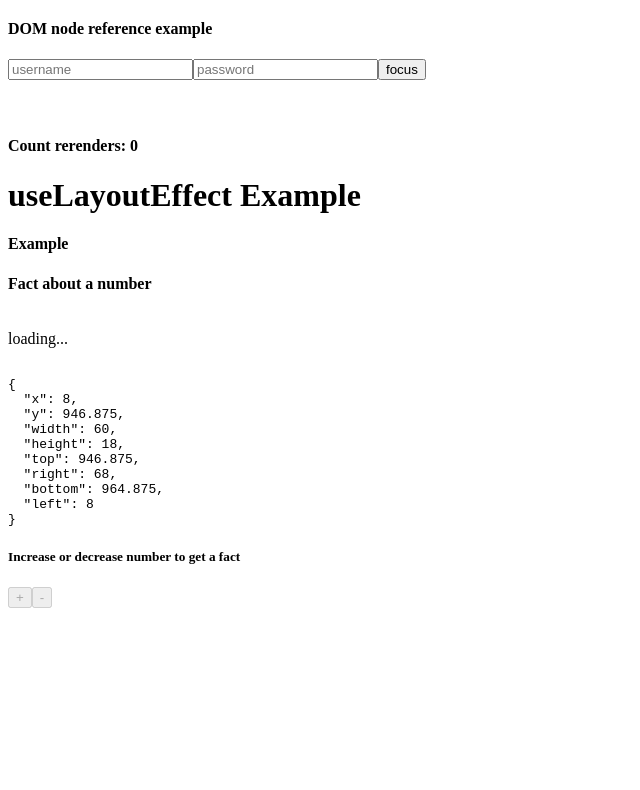
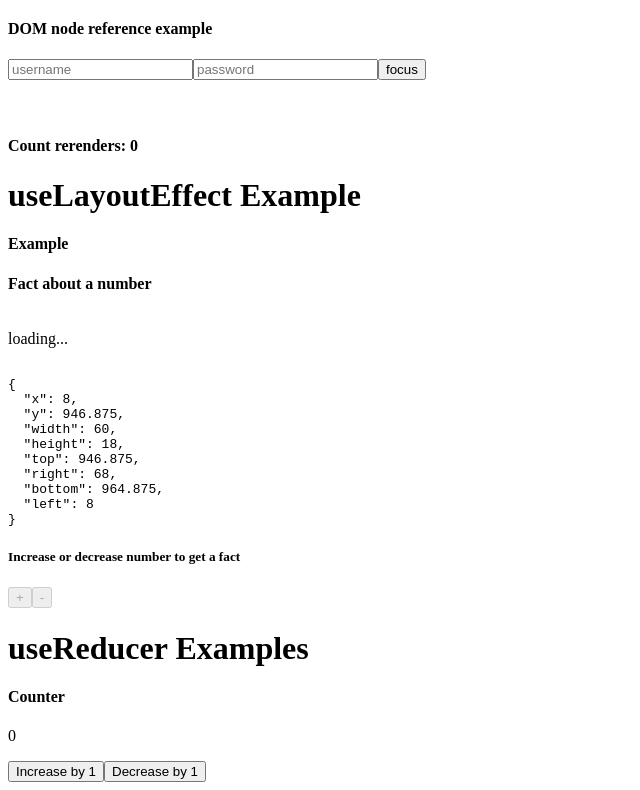
Before and after one commit to neicore/react-hooks, a React (Vite) app: page / in a window 1280 px wide. Shown: the part 617-1407 px from the top of the page, without its empty margins (0-640 px from the left). Before the commit the page ends 1233 px from the top, so only its background shows below. Built offline with nearby package versions, Linux system fonts and the light colour scheme; no server answers.

Commit message:
:white_check_mark: useReducer

```diff
--- a/src/App.tsx
+++ b/src/App.tsx
@@ -1,5 +1,6 @@
 import UseEffect from './useEffect'
 import UseLayoutEffect from './useLayoutEffect'
+import UseReducer from './useReducer'
 import UseRef from './useRef'
 import UseState from './usestate'
 
@@ -10,6 +11,7 @@ const App = () => {
       <UseEffect />
       <UseRef />
       <UseLayoutEffect />
+      <UseReducer />
     </>
   )
 }
--- /dev/null
+++ b/src/useReducer/index.tsx
@@ -0,0 +1,72 @@
+import { useReducer } from 'react'
+
+enum CountActionKind {
+  INCREASE = 'INCREASE',
+  DECREASE = 'DECREASE',
+}
+
+// An interface for our actions
+interface CountAction {
+  type: CountActionKind
+  payload: number
+}
+
+// An interface for our state
+interface CountState {
+  count: number
+}
+
+const counterReducer = (state: CountState, action: CountAction) => {
+  const { type, payload } = action
+  switch (type) {
+    case CountActionKind.INCREASE:
+      return {
+        ...state,
+        count: state.count + payload,
+      }
+    case CountActionKind.DECREASE:
+      return {
+        ...state,
+        count: state.count - payload,
+      }
+
+    default:
+      return state
+  }
+}
+
+const UseReducer = () => {
+  const [state, dispatch] = useReducer(counterReducer, { count: 0 })
+  console.log(state)
+
+  return (
+    <div>
+      <h1>useReducer Examples</h1>
+      <h4>Counter</h4>
+      <p>{state.count}</p>
+      <div>
+        <button
+          onClick={() => {
+            dispatch({
+              type: CountActionKind.INCREASE,
+              payload: 1,
+            })
+          }}
+        >
+          Increase by 1
+        </button>
+        <button
+          onClick={() => {
+            dispatch({
+              type: CountActionKind.DECREASE,
+              payload: 1,
+            })
+          }}
+        >
+          Decrease by 1
+        </button>
+      </div>
+    </div>
+  )
+}
+export default UseReducer
```
Also changed, not shown: 1 other file (tests, documents, lock files or other folders).
